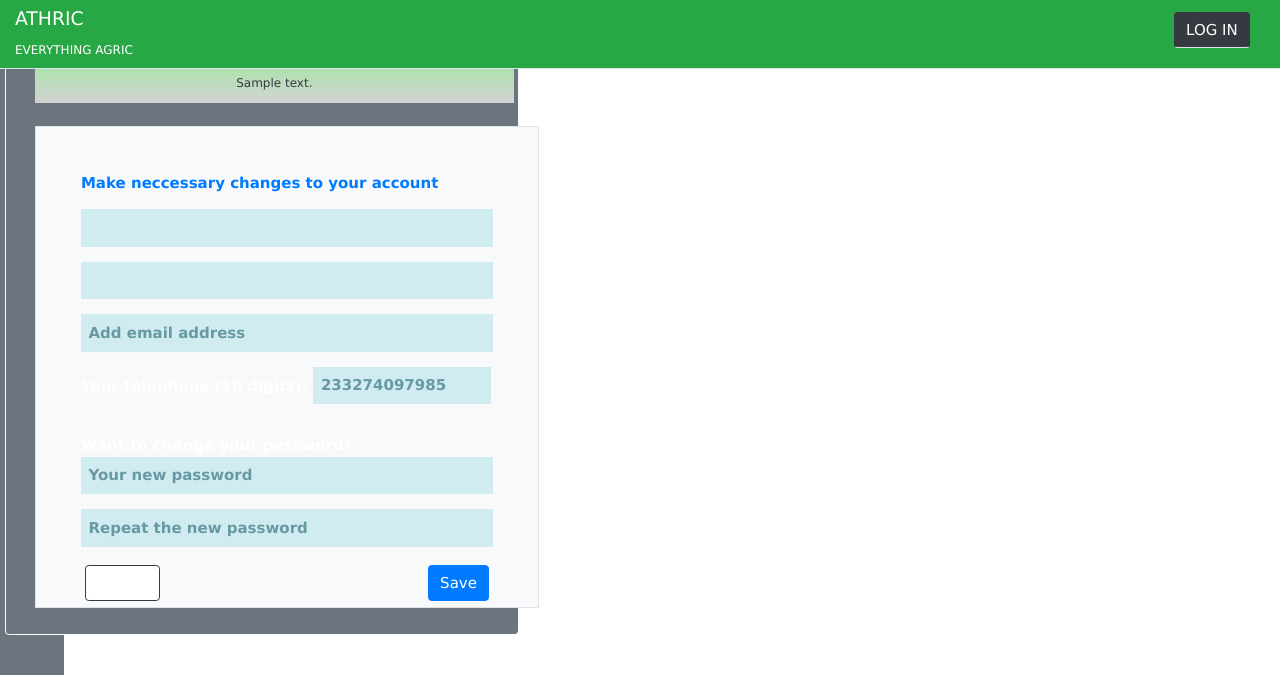
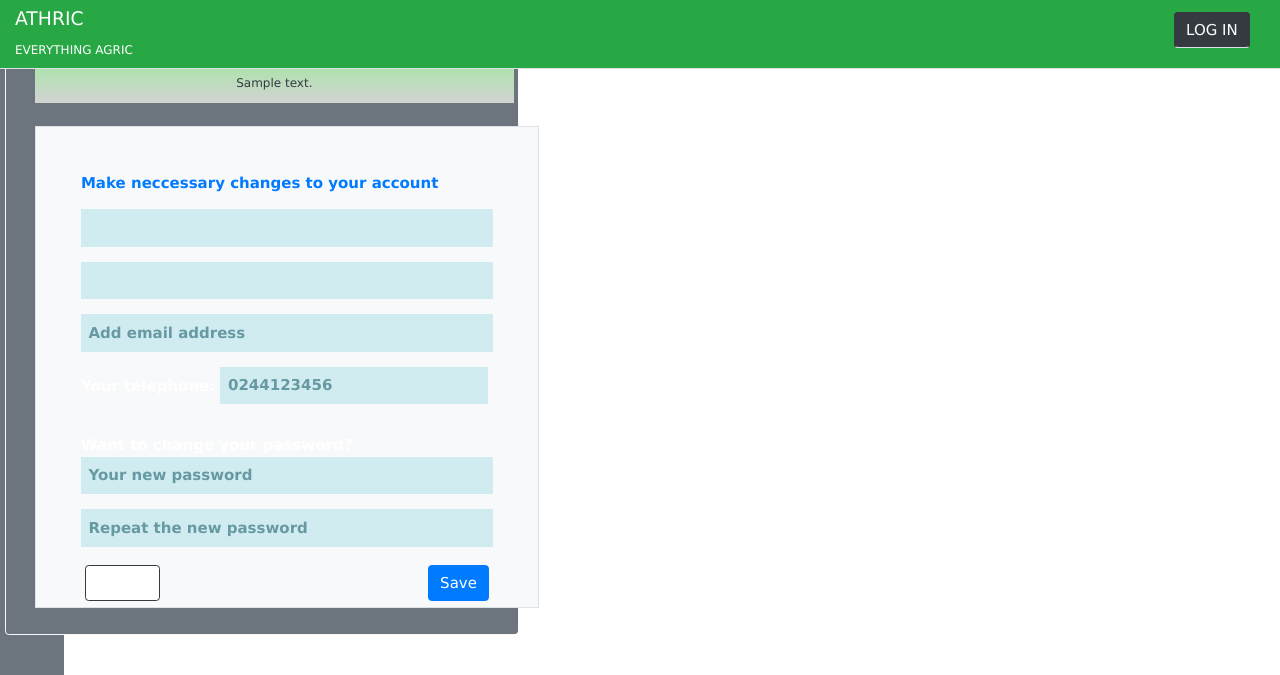
Before and after one commit to Obed101/athric, a Python web app: template athric/templates/profile.html in a window 1280 px wide, after a click that opens the changed part. Shown: the top 675 px of the page. Run offline with Jinja, Linux system fonts and the light colour scheme; the template is opened without the code that fills it: most values are stand-ins (such as "Sample title", 1, 10 or a date in 2020); form fields are guessed from the names that the template uses; some libraries are stand-ins or nearby versions.

Commit message:
changed user interactions

```diff
--- a/athric/templates/add_user.html
+++ b/athric/templates/add_user.html
@@ -8,7 +8,7 @@
                     {{ form.lastname(placeholder='Last name, Other names', class='col-md-6 mt-1 alert-info p-2', style="outline:0;border:0") }}<br>
                     {{ form.email(placeholder='His email address', class='col-md-10 my-3 alert-info p-2', style="outline:0;border:0") }}<br>
 
-                {{ form.tel(placeholder='Phone: +233243456789', class=' alert-info p-2', style="outline:0;border:0") }}
+                {{ form.tel(placeholder='Phone: 0243456789', pattern="[0-9]{10}", class='alert-info p-2', style="outline:0;border:0") }}
 
                 <select name="role" id="role" class="p-2 mb-5 alert-info" style="width: 170px;" required>
                     <option value="">Choose his role</option>
--- a/athric/templates/edit_article.html
+++ b/athric/templates/edit_article.html
@@ -3,14 +3,14 @@
 {{ form.hidden_tag() }}
 
 <div class="p-5 bg-light mt-2 m-auto border" style="width: fit-content;">
-  <h2 class="font-weight-bold text-center h4">Modifying "{{ article.subject }}" </h2>
-  <form method="post" enctype="multipart/form-data">
+  <h2 class="font-weight-bold text-center h4">Modifying "{{ article.subject }}"</h2>
+  <form method="post" enctype="multipart/form-data" onsubmit="return document.getElementById('ing').value = 'Saving...'">
     <span>{{ form.cover(id='cover', style='display:none;') }}</span>
     {{form.subject(value=article.subject, size=25, class='btn-light my-2, py-1 small100 w-100') }}
     <label for="cover" class='btn border-dark py-1 text-dark font-weight-bold small100'style='display:none;'> Change cover image (Large, Landscape)</label>
     {{ ckeditor.create(value=article.message) }}
   <div onclick="history.back()" class="float-left bg-white mt-2 border-dark btn">Cancel</div>
-    {{ form.submit(class='btn btn-success float-right mt-2', value='Save Changes') }}
+    {{ form.submit(class='btn btn-success float-right mt-2', id='ing', value='Save Changes') }}
   </form>
   {{ ckeditor.load() }}
   {{ ckeditor.config(name='message') }}
--- a/athric/templates/new_notice.html
+++ b/athric/templates/new_notice.html
@@ -4,11 +4,11 @@
 
 <div class="p-5 bg-light mt-2 m-auto border" style="width: fit-content;">
   <h4>Create a New Notice Message</h4>
-  <form method="post">
+  <form method="post" onsubmit="return document.getElementById('ing').value = 'Processing...'">
     {{form.subject(placeholder='Your message title', class='my-2', size=40) }}
     {{ ckeditor.create() }}
   <div onclick="history.back()" class="float-left bg-white mt-2 border-dark btn">Cancel</div>
-    {{ form.submit(class='btn btn-primary float-right mt-2', onclick="this.value='Processing...'") }}
+    {{ form.submit(class='btn btn-primary float-right mt-2', id='ing') }}
   </form>
   {{ ckeditor.load() }}
   {{ ckeditor.config(name='message') }}
--- a/athric/templates/profile.html
+++ b/athric/templates/profile.html
@@ -3,25 +3,25 @@
         <div style="width: fit-content;" class="p-5 bg-light mx-auto border px-5 my-4">
             <p class="text-primary"> Make neccessary changes to your account</p>
             {{ form.hidden_tag() }}
-            <form method="post">
+            <form method="post" onsubmit="return document.getElementById('ing').value = 'Saving...'">
                 <p>
-                    {{ form.firstname(size=40, value=current_user.firstname, class='alert-info p-2', style="outline:0;border:0") }}<br>
+                    {{ form.firstname(size=40, value=current_user.firstname, class='alert-info p-2', style="border:0") }}<br>
                 </p>
-                    {{ form.lastname(size=40, value=current_user.lastname, class='alert-info p-2', style="outline:0;border:0") }}<br>
+                    {{ form.lastname(size=40, value=current_user.lastname, class='alert-info p-2', style="border:0") }}<br>
                 <p>
-                    {{ form.email(size=40, value=current_user.email or '', class='mt-3 alert-info p-2', style="outline:0;border:0", placeholder='Add email address') }}<br>
+                    {{ form.email(size=40, value=current_user.email or '', class='mt-3 alert-info p-2', style=";border:0", placeholder='Add email address') }}<br>
                 </p>
                 <p>
-                Your telephone (10 digits): {{ form.tel(size=14, pattern="[0-9]?{14}", value=current_user.tel or '', class='mb-3 alert-info p-2', style="outline:0;border:0", placeholder='233274097985') }}<br>
+                Your telephone: {{ form.tel(size=24, pattern="(0)[1-9]?{10}", value=current_user.tel or '', class='mb-3 alert-info p-2', style=";border:0", placeholder='0244123456') }}<br>
                 </p>
                 <p> Want to change your password?<br>
-                    {{ form.password(size=40, placeholder='Your new password', id='pwd', class='alert-info p-2', style="outline:0;border:0") }}<br>
+                    {{ form.password(size=40, placeholder='Your new password', id='pwd', class='alert-info p-2', style=";border:0") }}<br>
                 </p>
                 <p>
-                    {{ form.confirm(size=40, class='b-none', id='conf', placeholder='Repeat the new password', class='alert-info p-2', style="outline:0;border:0") }}<br>
+                    {{ form.confirm(size=40, class='b-none', id='conf', placeholder='Repeat the new password', class='alert-info p-2', style=";border:0") }}<br>
                 </p>
     <div onclick="history.back()" class="float-left bg-white m-1 border-dark btn">Cancel</div>
-    {{ form.submit(class='btn btn-primary m-1 float-right process', value='Save') }}
+    {{ form.submit(class='btn btn-primary m-1 float-right process', id='ing', value='Save') }}
             </form>
         </div>
 {% endblock %}
--- a/athric/templates/request_account.html
+++ b/athric/templates/request_account.html
@@ -1,17 +1,16 @@
 {% extends "base.html" %}
 {% block content %}
-<!-- <link rel="stylesheet" href="{{ url_for('static', filename='styles/login.css') }}"> -->
 <div class="p-5 bg-light mx-auto border my-5" style="width: fit-content;">
     {{ form.hidden_tag() }}
     <h5 class="py-4 text-center h4 text-info">Request a Staff Account <p class="small text-muted">Will be reviewed by administrators</p></h5>
 
-    <form method="post" class="pb-5">
+    <form method="post" class="pb-5" onsubmit="return document.getElementById('ing').value = 'Processing...'">
         {{ form.firstname(size=40, placeholder='Your full name', required='required') }}
         <hr>
         {{ form.email(size=40, placeholder='Your email address', required='required')}} <br>
         <div>
             <div class="btn btn-light border float-left m-3 p-2" onclick="history.back()">Cancel</div>
-            {{ form.submit(class='btn btn-primary m-3 float-right', value='Send Request') }}
+            {{ form.submit(class='btn btn-primary m-3 float-right',id='ing', value='Send Request') }}
         </div>
     </form>
 </div>
--- a/athric/templates/users.html
+++ b/athric/templates/users.html
@@ -7,7 +7,7 @@
 
 {% for user in users %}
 <div class="d-flex py-3 alert-success my-3 w-75 mx-auto small100" style="border-radius:25px 5px;background:linear-gradient(#ede1ee,#c5dad7);box-shadow:#c8fac6 0 2px 4px;">
-    <div class="col-2">{{ user.fullname }} </div>
+    <div class="col-2">{{ user.fullname }} {{ '(You)' if user.id==current_user.id else '' }} </div>
     <div class="col-3 pl-0">{{ user.email }} </div>
     <div class="col-3 pr-0 sm-right">{{ user.tel or '' }} </div>
     <div class="col-2 text-capitalize sm-right">{{ user.role or '' }} </div>
```
Also changed, not shown: athric/forms.py (+3 -4 lines), athric/templates/contact.html (+11 -7 lines), athric/templates/new_article.html (+4 -5 lines).
